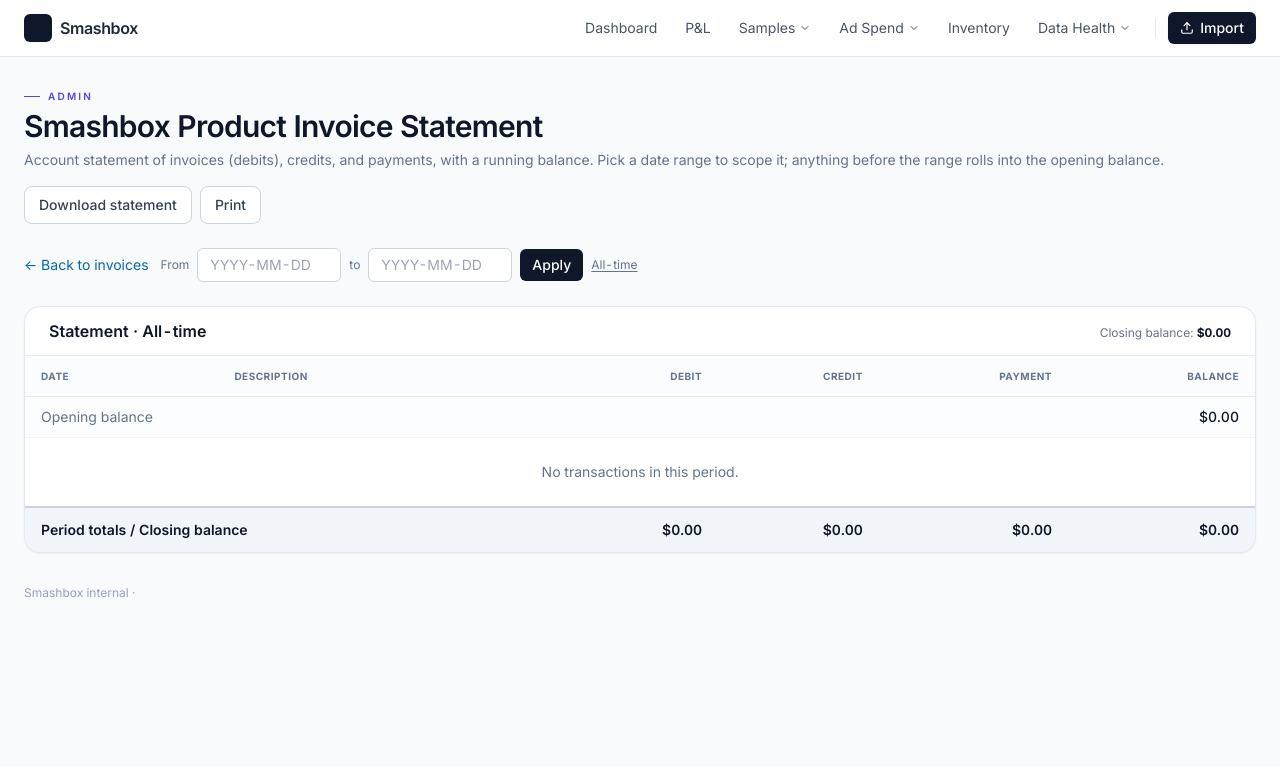
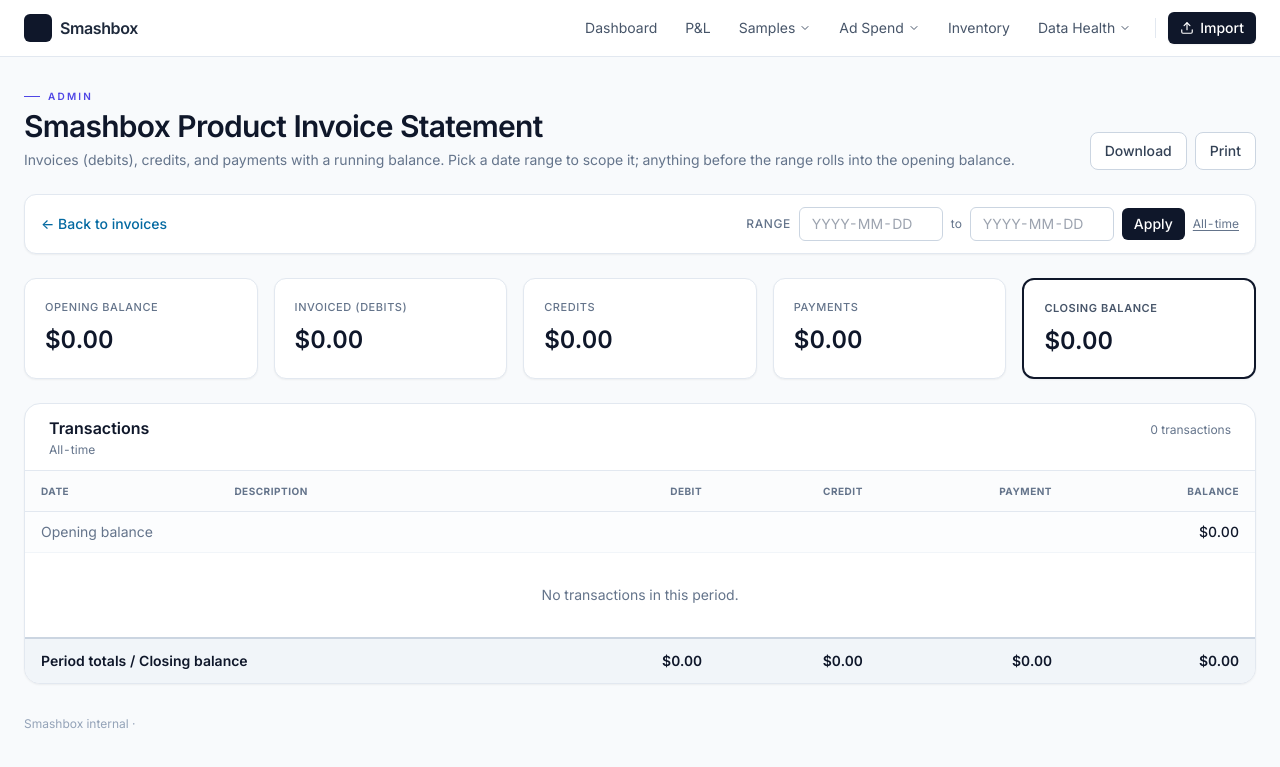
Before and after one commit to jordanblum1991/smashbox, a FastAPI app: page /admin/product-invoices/statement in a window 1280 px wide. Shown: the top 767 px of the page. Run offline with FastAPI, Linux system fonts and the light colour scheme; style sheets or scripts are compiled from the project's sources; some libraries are stand-ins or nearby versions.

Commit message:
ui: modernize the Product Invoice Statement to match other sections
Lead with summary tiles (Opening · Invoiced · Credits · Payments · Closing,
the closing tile accented with a dark border) like the Ad Spend / Product
Invoices pages; put the date-range picker in a tidy control bar; show credits
and payments as parenthesized reductions in the ledger. Template-only.

Co-Authored-By: Claude Opus 4.8 <noreply@anthropic.com>

```diff
--- a/app/templates/admin/purchase_statement.html
+++ b/app/templates/admin/purchase_statement.html
@@ -6,19 +6,20 @@
 {% call ui.page_header(
   eyebrow="Admin",
   title="Smashbox Product Invoice Statement",
-  subtitle="Account statement of invoices (debits), credits, and payments, with a running balance. Pick a date range to scope it; anything before the range rolls into the opening balance.",
+  subtitle="Invoices (debits), credits, and payments with a running balance. Pick a date range to scope it; anything before the range rolls into the opening balance.",
   accent_bar=true,
 ) %}
   <a href="/export/product-invoice-statement.xlsx{% if start_date and end_date %}?start_date={{ start_date }}&end_date={{ end_date }}{% endif %}"
-     class="rounded-lg border border-slate-300 bg-white px-3.5 py-2 text-sm font-medium text-slate-700 transition hover:bg-slate-50 print:hidden">Download statement</a>
+     class="rounded-lg border border-slate-300 bg-white px-3.5 py-2 text-sm font-medium text-slate-700 transition hover:bg-slate-50 print:hidden">Download</a>
   <button onclick="window.print()" type="button"
           class="rounded-lg border border-slate-300 bg-white px-3.5 py-2 text-sm font-medium text-slate-700 transition hover:bg-slate-50 print:hidden">Print</button>
 {% endcall %}
 
-<div class="mb-6 flex flex-wrap items-center gap-3 print:hidden">
-  <a href="/admin/product-invoices" class="text-sm text-sky-700 hover:text-sky-900">← Back to invoices</a>
+{# Controls — back link + date-range picker, in a tidy bar like the rest of the app. #}
+<div class="mb-6 flex flex-wrap items-center justify-between gap-3 rounded-xl border border-slate-200 bg-white px-4 py-3 shadow-sm print:hidden">
+  <a href="/admin/product-invoices" class="text-sm font-medium text-sky-700 hover:text-sky-900">← Back to invoices</a>
   <form method="get" action="/admin/product-invoices/statement" class="flex flex-wrap items-center gap-2 text-sm">
-    <span class="text-xs text-slate-500">From</span>
+    <span class="text-xs font-medium uppercase tracking-wider text-slate-500">Range</span>
     <input type="text" id="stmt-start" name="start_date" value="{{ start_date }}"
            placeholder="YYYY-MM-DD" autocomplete="off"
            data-datepicker="range" data-datepicker-end="#stmt-end"
@@ -27,19 +28,44 @@
     <input type="text" id="stmt-end" name="end_date" value="{{ end_date }}"
            placeholder="YYYY-MM-DD" autocomplete="off"
            class="w-36 rounded-md border border-slate-300 bg-white px-3 py-1.5 text-sm text-slate-800">
-    <button type="submit" class="rounded-md bg-slate-900 px-3 py-1.5 text-sm font-medium text-white">Apply</button>
-    <a href="/admin/product-invoices/statement" class="text-xs text-slate-500 underline underline-offset-2">All-time</a>
+    <button type="submit" class="rounded-md bg-slate-900 px-3 py-1.5 text-sm font-medium text-white hover:bg-slate-800">Apply</button>
+    <a href="/admin/product-invoices/statement" class="text-xs text-slate-500 underline underline-offset-2 hover:text-slate-700">All-time</a>
     {% if range_error %}<span class="text-xs font-medium text-rose-600">{{ range_error }}</span>{% endif %}
   </form>
 </div>
 
+{# Summary tiles #}
+<section class="mb-6 grid grid-cols-2 gap-4 lg:grid-cols-5">
+  <div class="rounded-xl border border-slate-200 bg-white p-5 shadow-sm">
+    <div class="text-[11px] font-medium uppercase tracking-wider text-slate-500">Opening Balance</div>
+    <div class="mt-2 text-2xl font-semibold tabular-nums {{ 'text-rose-600' if stmt.opening_balance < 0 else 'text-slate-900' }}">{{ stmt.opening_balance | money }}</div>
+  </div>
+  <div class="rounded-xl border border-slate-200 bg-white p-5 shadow-sm">
+    <div class="text-[11px] font-medium uppercase tracking-wider text-slate-500">Invoiced (Debits)</div>
+    <div class="mt-2 text-2xl font-semibold tabular-nums text-slate-900">{{ stmt.total_debits | money }}</div>
+  </div>
+  <div class="rounded-xl border border-slate-200 bg-white p-5 shadow-sm">
+    <div class="text-[11px] font-medium uppercase tracking-wider text-slate-500">Credits</div>
+    <div class="mt-2 text-2xl font-semibold tabular-nums text-slate-900">{{ stmt.total_credits | money }}</div>
+  </div>
+  <div class="rounded-xl border border-slate-200 bg-white p-5 shadow-sm">
+    <div class="text-[11px] font-medium uppercase tracking-wider text-slate-500">Payments</div>
+    <div class="mt-2 text-2xl font-semibold tabular-nums text-slate-900">{{ stmt.total_payments | money }}</div>
+  </div>
+  <div class="rounded-xl border-2 border-slate-900 bg-white p-5 shadow-sm">
+    <div class="text-[11px] font-semibold uppercase tracking-wider text-slate-600">Closing Balance</div>
+    <div class="mt-2 text-2xl font-semibold tabular-nums {{ 'text-rose-600' if stmt.closing_balance < 0 else 'text-slate-900' }}">{{ stmt.closing_balance | money }}</div>
+  </div>
+</section>
+
+{# Ledger #}
 <section class="overflow-hidden rounded-2xl border border-slate-200 bg-white shadow-sm">
   <header class="flex flex-wrap items-baseline justify-between gap-3 border-b border-slate-200 px-6 py-3">
-    <h2 class="text-base font-semibold text-slate-900">
-      Statement{% if stmt.start and stmt.end %} · {{ stmt.start.strftime("%b %d, %Y") }} – {{ stmt.end.strftime("%b %d, %Y") }}{% else %} · All-time{% endif %}
-    </h2>
-    <span class="text-xs text-slate-500">Closing balance:
-      <strong class="tabular-nums {{ 'text-rose-600' if stmt.closing_balance < 0 else 'text-slate-900' }}">{{ stmt.closing_balance | money }}</strong></span>
+    <div>
+      <h2 class="text-base font-semibold text-slate-900">Transactions</h2>
+      <p class="mt-0.5 text-xs text-slate-500">{% if stmt.start and stmt.end %}{{ stmt.start.strftime("%b %d, %Y") }} – {{ stmt.end.strftime("%b %d, %Y") }}{% else %}All-time{% endif %}</p>
+    </div>
+    <span class="shrink-0 text-xs text-slate-500">{{ stmt.rows | length }} transaction{{ "" if stmt.rows | length == 1 else "s" }}</span>
   </header>
   <div class="overflow-x-auto">
     <table class="w-full text-sm">
@@ -54,8 +80,8 @@
         </tr>
       </thead>
       <tbody class="divide-y divide-slate-100">
-        <tr class="bg-slate-50/40">
-          <td class="px-4 py-2.5 text-slate-500" colspan="5">Opening balance</td>
+        <tr class="bg-slate-50/40 text-slate-500">
+          <td class="px-4 py-2.5" colspan="5">Opening balance</td>
           <td class="px-4 py-2.5 text-right tabular-nums font-medium text-slate-900">{{ stmt.opening_balance | money }}</td>
         </tr>
         {% for r in stmt.rows %}
@@ -63,12 +89,12 @@
           <td class="px-4 py-2.5 whitespace-nowrap text-slate-700">{{ r.date.strftime("%b %d, %Y") }}</td>
           <td class="px-4 py-2.5 text-slate-700">{{ r.description }}</td>
           <td class="px-4 py-2.5 text-right tabular-nums text-slate-900">{{ (r.debit | money) if r.debit else "—" }}</td>
-          <td class="px-4 py-2.5 text-right tabular-nums text-slate-900">{{ (r.credit | money) if r.credit else "—" }}</td>
-          <td class="px-4 py-2.5 text-right tabular-nums text-slate-900">{{ (r.payment | money) if r.payment else "—" }}</td>
+          <td class="px-4 py-2.5 text-right tabular-nums text-emerald-700">{{ ("(" ~ (r.credit | money) ~ ")") if r.credit else "—" }}</td>
+          <td class="px-4 py-2.5 text-right tabular-nums text-emerald-700">{{ ("(" ~ (r.payment | money) ~ ")") if r.payment else "—" }}</td>
           <td class="px-4 py-2.5 text-right tabular-nums font-medium {{ 'text-rose-600' if r.balance < 0 else 'text-slate-900' }}">{{ r.balance | money }}</td>
         </tr>
         {% else %}
-        <tr><td class="px-4 py-6 text-center text-sm text-slate-500" colspan="6">No transactions in this period.</td></tr>
+        <tr><td class="px-4 py-8 text-center text-sm text-slate-500" colspan="6">No transactions in this period.</td></tr>
         {% endfor %}
       </tbody>
       <tfoot class="border-t-2 border-slate-300 bg-slate-100 text-sm font-semibold text-slate-900">
```
